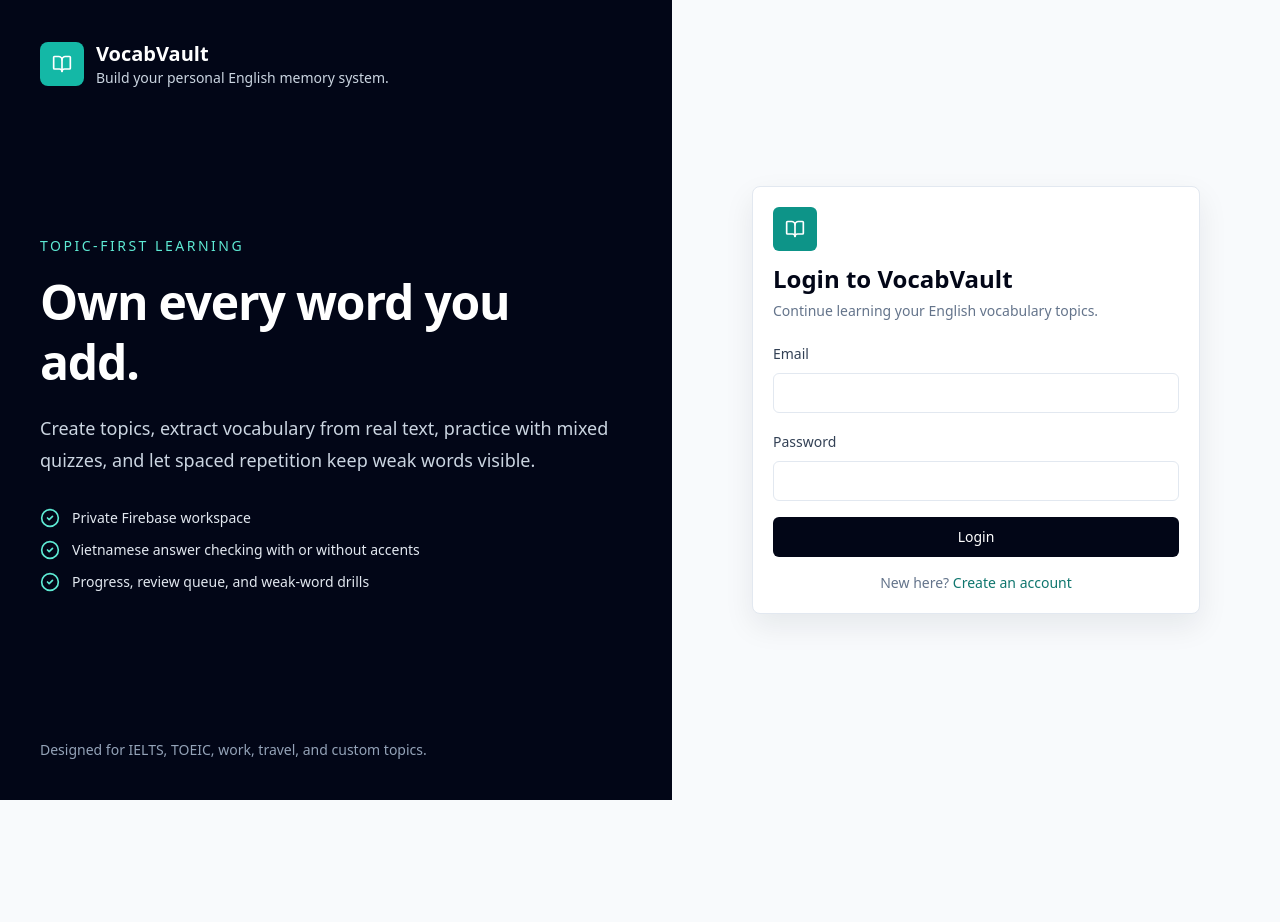
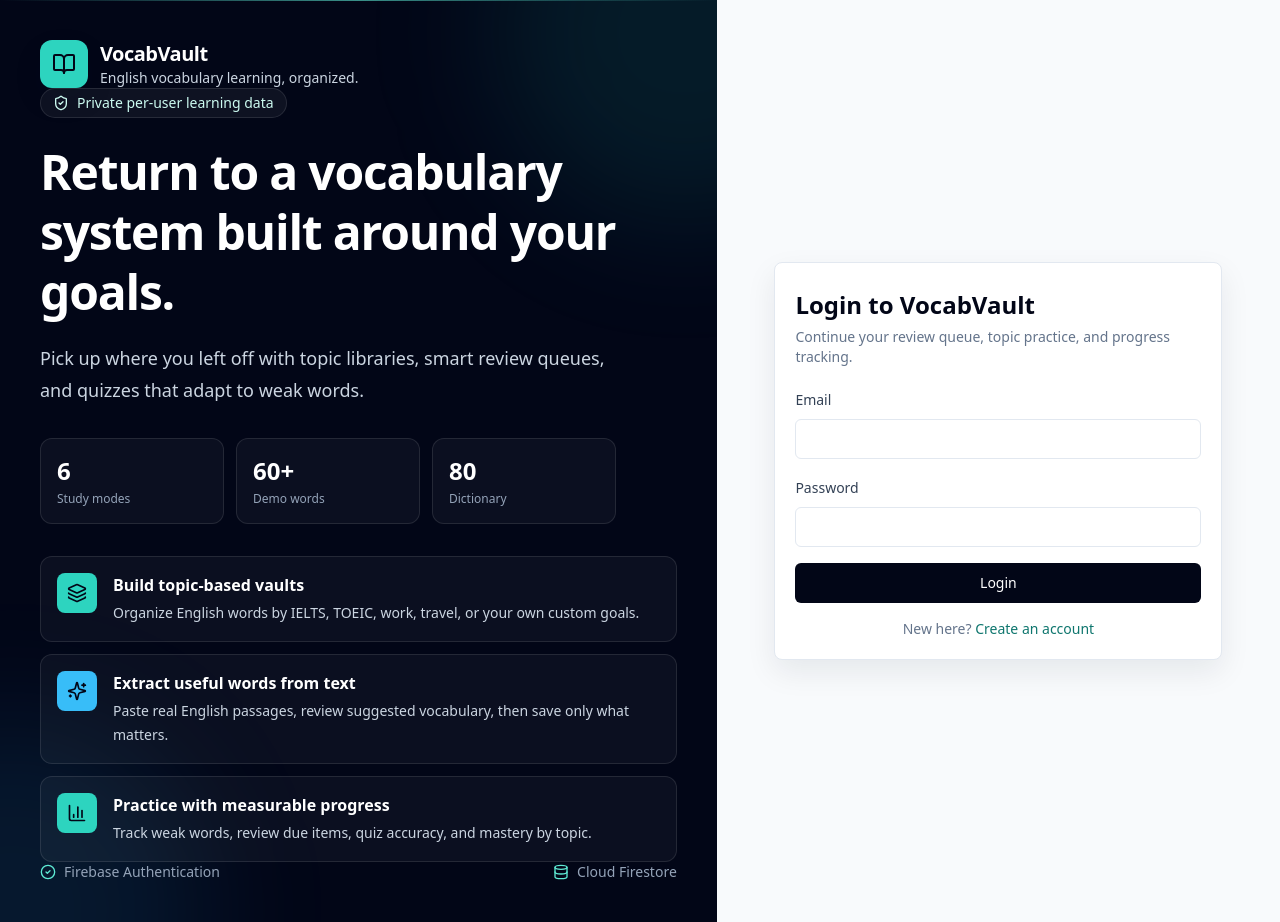
Before and after one commit to datkar20/webhoctienganh, a Next.js app: page /login in a window 1280 px wide. Before the commit the page ends 800 px from the top, so only its background shows below. Built offline with nearby package versions, Linux system fonts and the light colour scheme; no server answers.

Commit message:
Polish auth experience and Firebase errors

```diff
--- a/app/login/page.tsx
+++ b/app/login/page.tsx
@@ -5,12 +5,14 @@
 import { signInWithEmailAndPassword } from "firebase/auth";
 import { useEffect, useState } from "react";
 import { toast } from "sonner";
-import { BookOpen, CheckCircle2, Loader2 } from "lucide-react";
+import { BookOpen, Loader2 } from "lucide-react";
+import { AuthMarketingPanel } from "@/components/auth/auth-marketing-panel";
 import { useAuth } from "@/components/auth/auth-provider";
 import { Button } from "@/components/ui/button";
 import { Card, CardContent, CardDescription, CardHeader, CardTitle } from "@/components/ui/card";
 import { Input } from "@/components/ui/input";
 import { Label } from "@/components/ui/label";
+import { getFirebaseErrorMessage } from "@/lib/firebase-errors";
 import { auth } from "@/lib/firebase";
 
 export default function LoginPage() {
@@ -37,51 +39,30 @@
       toast.success("Welcome back");
       router.replace("/dashboard");
     } catch (error) {
-      toast.error(error instanceof Error ? error.message : "Could not login");
+      toast.error(getFirebaseErrorMessage(error, "Could not login"));
     } finally {
       setLoading(false);
     }
   }
 
   return (
-    <main className="grid min-h-screen bg-slate-50 lg:grid-cols-[1.05fr_0.95fr]">
-      <section className="hidden min-h-screen flex-col justify-between bg-slate-950 p-10 text-white lg:flex">
-        <div className="flex items-center gap-3">
-          <div className="flex h-11 w-11 items-center justify-center rounded-lg bg-teal-500">
-            <BookOpen className="h-5 w-5" />
-          </div>
-          <div>
-            <p className="text-xl font-bold">VocabVault</p>
-            <p className="text-sm text-slate-300">Build your personal English memory system.</p>
-          </div>
-        </div>
-        <div className="max-w-xl">
-          <p className="text-sm font-medium uppercase tracking-[0.18em] text-teal-300">Topic-first learning</p>
-          <h1 className="mt-4 text-5xl font-bold leading-tight tracking-tight">Own every word you add.</h1>
-          <p className="mt-5 text-lg leading-8 text-slate-300">
-            Create topics, extract vocabulary from real text, practice with mixed quizzes, and let spaced repetition keep
-            weak words visible.
-          </p>
-          <div className="mt-8 grid gap-3 text-sm text-slate-200">
-            {["Private Firebase workspace", "Vietnamese answer checking with or without accents", "Progress, review queue, and weak-word drills"].map((item) => (
-              <div key={item} className="flex items-center gap-3">
-                <CheckCircle2 className="h-5 w-5 text-teal-300" />
-                {item}
-              </div>
-            ))}
-          </div>
-        </div>
-        <p className="text-sm text-slate-400">Designed for IELTS, TOEIC, work, travel, and custom topics.</p>
-      </section>
+    <main className="grid min-h-screen bg-slate-50 lg:grid-cols-[1.12fr_0.88fr]">
+      <AuthMarketingPanel mode="login" />
 
       <section className="flex items-center justify-center px-4 py-10">
       <Card className="w-full max-w-md border-slate-200 shadow-soft">
         <CardHeader>
-          <div className="mb-3 flex h-11 w-11 items-center justify-center rounded-md bg-teal-600 text-white">
-            <BookOpen className="h-5 w-5" />
+          <div className="mb-4 flex items-center gap-3 lg:hidden">
+            <div className="flex h-10 w-10 items-center justify-center rounded-lg bg-slate-950 text-white">
+              <BookOpen className="h-5 w-5" />
+            </div>
+            <div>
+              <p className="font-bold text-slate-950">VocabVault</p>
+              <p className="text-xs text-slate-500">Organized English vocabulary.</p>
+            </div>
           </div>
           <CardTitle className="text-2xl">Login to VocabVault</CardTitle>
-          <CardDescription>Continue learning your English vocabulary topics.</CardDescription>
+          <CardDescription>Continue your review queue, topic practice, and progress tracking.</CardDescription>
         </CardHeader>
         <CardContent>
           <form onSubmit={handleSubmit} className="space-y-4">
--- a/app/register/page.tsx
+++ b/app/register/page.tsx
@@ -6,12 +6,14 @@
 import { doc, serverTimestamp, setDoc } from "firebase/firestore";
 import { useEffect, useState } from "react";
 import { toast } from "sonner";
-import { BookOpen, CheckCircle2, Loader2 } from "lucide-react";
+import { BookOpen, Loader2 } from "lucide-react";
+import { AuthMarketingPanel } from "@/components/auth/auth-marketing-panel";
 import { useAuth } from "@/components/auth/auth-provider";
 import { Button } from "@/components/ui/button";
 import { Card, CardContent, CardDescription, CardHeader, CardTitle } from "@/components/ui/card";
 import { Input } from "@/components/ui/input";
 import { Label } from "@/components/ui/label";
+import { getFirebaseErrorMessage } from "@/lib/firebase-errors";
 import { auth, db } from "@/lib/firebase";
 
 export default function RegisterPage() {
@@ -53,50 +55,30 @@
       toast.success("Account created");
       router.replace("/dashboard");
     } catch (error) {
-      toast.error(error instanceof Error ? error.message : "Could not create account");
+      toast.error(getFirebaseErrorMessage(error, "Could not create account"));
     } finally {
       setLoading(false);
     }
   }
 
   return (
-    <main className="grid min-h-screen bg-slate-50 lg:grid-cols-[1.05fr_0.95fr]">
-      <section className="hidden min-h-screen flex-col justify-between bg-slate-950 p-10 text-white lg:flex">
-        <div className="flex items-center gap-3">
-          <div className="flex h-11 w-11 items-center justify-center rounded-lg bg-teal-500">
-            <BookOpen className="h-5 w-5" />
-          </div>
-          <div>
-            <p className="text-xl font-bold">VocabVault</p>
-            <p className="text-sm text-slate-300">Your English vocabulary command center.</p>
-          </div>
-        </div>
-        <div className="max-w-xl">
-          <p className="text-sm font-medium uppercase tracking-[0.18em] text-teal-300">Start clean</p>
-          <h1 className="mt-4 text-5xl font-bold leading-tight tracking-tight">Make vocabulary review feel organized.</h1>
-          <p className="mt-5 text-lg leading-8 text-slate-300">
-            Sign up, create demo data, then test every workflow from extraction to flashcards in your own Firebase account.
-          </p>
-          <div className="mt-8 grid gap-3 text-sm text-slate-200">
-            {["Topic cards with progress", "Real Firestore data per user", "Quiz history and spaced repetition"].map((item) => (
-              <div key={item} className="flex items-center gap-3">
-                <CheckCircle2 className="h-5 w-5 text-teal-300" />
-                {item}
-              </div>
-            ))}
-          </div>
-        </div>
-        <p className="text-sm text-slate-400">No Supabase, no admin SDK, no hardcoded user id.</p>
-      </section>
+    <main className="grid min-h-screen bg-slate-50 lg:grid-cols-[1.12fr_0.88fr]">
+      <AuthMarketingPanel mode="register" />
 
       <section className="flex items-center justify-center px-4 py-10">
       <Card className="w-full max-w-md border-slate-200 shadow-soft">
         <CardHeader>
-          <div className="mb-3 flex h-11 w-11 items-center justify-center rounded-md bg-teal-600 text-white">
-            <BookOpen className="h-5 w-5" />
+          <div className="mb-4 flex items-center gap-3 lg:hidden">
+            <div className="flex h-10 w-10 items-center justify-center rounded-lg bg-slate-950 text-white">
+              <BookOpen className="h-5 w-5" />
+            </div>
+            <div>
+              <p className="font-bold text-slate-950">VocabVault</p>
+              <p className="text-xs text-slate-500">Organized English vocabulary.</p>
+            </div>
           </div>
           <CardTitle className="text-2xl">Create your VocabVault</CardTitle>
-          <CardDescription>Each account has private topics, words, and quiz history.</CardDescription>
+          <CardDescription>Set up your private vocabulary workspace in less than a minute.</CardDescription>
         </CardHeader>
         <CardContent>
           <form onSubmit={handleSubmit} className="space-y-4">
--- /dev/null
+++ b/components/auth/auth-marketing-panel.tsx
@@ -0,0 +1,109 @@
+import {
+  BarChart3,
+  BookOpen,
+  CheckCircle2,
+  Database,
+  Layers3,
+  ShieldCheck,
+  Sparkles
+} from "lucide-react";
+import { cn } from "@/lib/utils";
+
+const metrics = [
+  { label: "Study modes", value: "6" },
+  { label: "Demo words", value: "60+" },
+  { label: "Dictionary", value: "80" }
+];
+
+const workflow = [
+  {
+    icon: Layers3,
+    title: "Build topic-based vaults",
+    description: "Organize English words by IELTS, TOEIC, work, travel, or your own custom goals."
+  },
+  {
+    icon: Sparkles,
+    title: "Extract useful words from text",
+    description: "Paste real English passages, review suggested vocabulary, then save only what matters."
+  },
+  {
+    icon: BarChart3,
+    title: "Practice with measurable progress",
+    description: "Track weak words, review due items, quiz accuracy, and mastery by topic."
+  }
+];
+
+export function AuthMarketingPanel({ mode }: { mode: "login" | "register" }) {
+  const headline =
+    mode === "register"
+      ? "A focused workspace for serious vocabulary growth."
+      : "Return to a vocabulary system built around your goals.";
+  const subcopy =
+    mode === "register"
+      ? "Create a private Firebase-backed account, add your first topic, and turn every practice session into structured progress."
+      : "Pick up where you left off with topic libraries, smart review queues, and quizzes that adapt to weak words.";
+
+  return (
+    <section className="relative hidden min-h-screen overflow-hidden bg-slate-950 p-10 text-white lg:flex lg:flex-col lg:justify-between">
+      <div className="absolute inset-x-0 top-0 h-px bg-gradient-to-r from-transparent via-teal-300/60 to-transparent" />
+      <div className="pointer-events-none absolute right-[-160px] top-[-160px] h-96 w-96 rounded-full bg-teal-400/10 blur-3xl" />
+      <div className="pointer-events-none absolute bottom-[-180px] left-[-180px] h-96 w-96 rounded-full bg-sky-400/10 blur-3xl" />
+
+      <div className="relative flex items-center gap-3">
+        <div className="flex h-12 w-12 items-center justify-center rounded-xl bg-teal-400 text-slate-950 shadow-soft">
+          <BookOpen className="h-6 w-6" />
+        </div>
+        <div>
+          <p className="text-xl font-bold tracking-tight">VocabVault</p>
+          <p className="text-sm text-slate-300">English vocabulary learning, organized.</p>
+        </div>
+      </div>
+
+      <div className="relative max-w-2xl">
+        <div className="inline-flex items-center gap-2 rounded-full border border-white/10 bg-white/5 px-3 py-1 text-sm text-teal-100">
+          <ShieldCheck className="h-4 w-4" />
+          Private per-user learning data
+        </div>
+        <h1 className="mt-6 text-5xl font-bold leading-tight tracking-tight">{headline}</h1>
+        <p className="mt-5 max-w-xl text-lg leading-8 text-slate-300">{subcopy}</p>
+
+        <div className="mt-8 grid max-w-xl grid-cols-3 gap-3">
+          {metrics.map((metric) => (
+            <div key={metric.label} className="rounded-xl border border-white/10 bg-white/[0.04] p-4">
+              <p className="text-2xl font-bold text-white">{metric.value}</p>
+              <p className="mt-1 text-xs text-slate-400">{metric.label}</p>
+            </div>
+          ))}
+        </div>
+
+        <div className="mt-8 space-y-3">
+          {workflow.map((item, index) => {
+            const Icon = item.icon;
+            return (
+              <div key={item.title} className="flex gap-4 rounded-xl border border-white/10 bg-white/[0.04] p-4">
+                <div className={cn("flex h-10 w-10 shrink-0 items-center justify-center rounded-lg", index === 1 ? "bg-sky-400 text-slate-950" : "bg-teal-400 text-slate-950")}>
+                  <Icon className="h-5 w-5" />
+                </div>
+                <div>
+                  <p className="font-semibold text-white">{item.title}</p>
+                  <p className="mt-1 text-sm leading-6 text-slate-300">{item.description}</p>
+                </div>
+              </div>
+            );
+          })}
+        </div>
+      </div>
+
+      <div className="relative flex items-center justify-between gap-6 text-sm text-slate-400">
+        <div className="flex items-center gap-2">
+          <CheckCircle2 className="h-4 w-4 text-teal-300" />
+          Firebase Authentication
+        </div>
+        <div className="flex items-center gap-2">
+          <Database className="h-4 w-4 text-teal-300" />
+          Cloud Firestore
+        </div>
+      </div>
+    </section>
+  );
+}
--- /dev/null
+++ b/lib/firebase-errors.ts
@@ -0,0 +1,26 @@
+export function getFirebaseErrorMessage(error: unknown, fallback: string) {
+  const message = error instanceof Error ? error.message : fallback;
+  const code = typeof error === "object" && error && "code" in error ? String(error.code) : "";
+
+  if (code === "auth/configuration-not-found" || message.includes("auth/configuration-not-found")) {
+    return "Firebase Authentication is not configured for this project. In Firebase Console, enable Authentication, turn on Email/Password sign-in, and make sure the env values belong to the same Firebase project.";
+  }
+
+  if (code === "auth/unauthorized-domain" || message.includes("auth/unauthorized-domain")) {
+    return "This domain is not authorized in Firebase Authentication. Add localhost or your Vercel domain in Authentication > Settings > Authorized domains.";
+  }
+
+  if (code === "auth/invalid-api-key" || message.includes("auth/invalid-api-key")) {
+    return "The Firebase API key is invalid. Check NEXT_PUBLIC_FIREBASE_API_KEY in .env.local and in Vercel Environment Variables.";
+  }
+
+  if (code === "auth/email-already-in-use") {
+    return "This email is already registered. Try logging in instead.";
+  }
+
+  if (code === "auth/invalid-credential" || code === "auth/wrong-password" || code === "auth/user-not-found") {
+    return "Email or password is incorrect.";
+  }
+
+  return message;
+}
```
